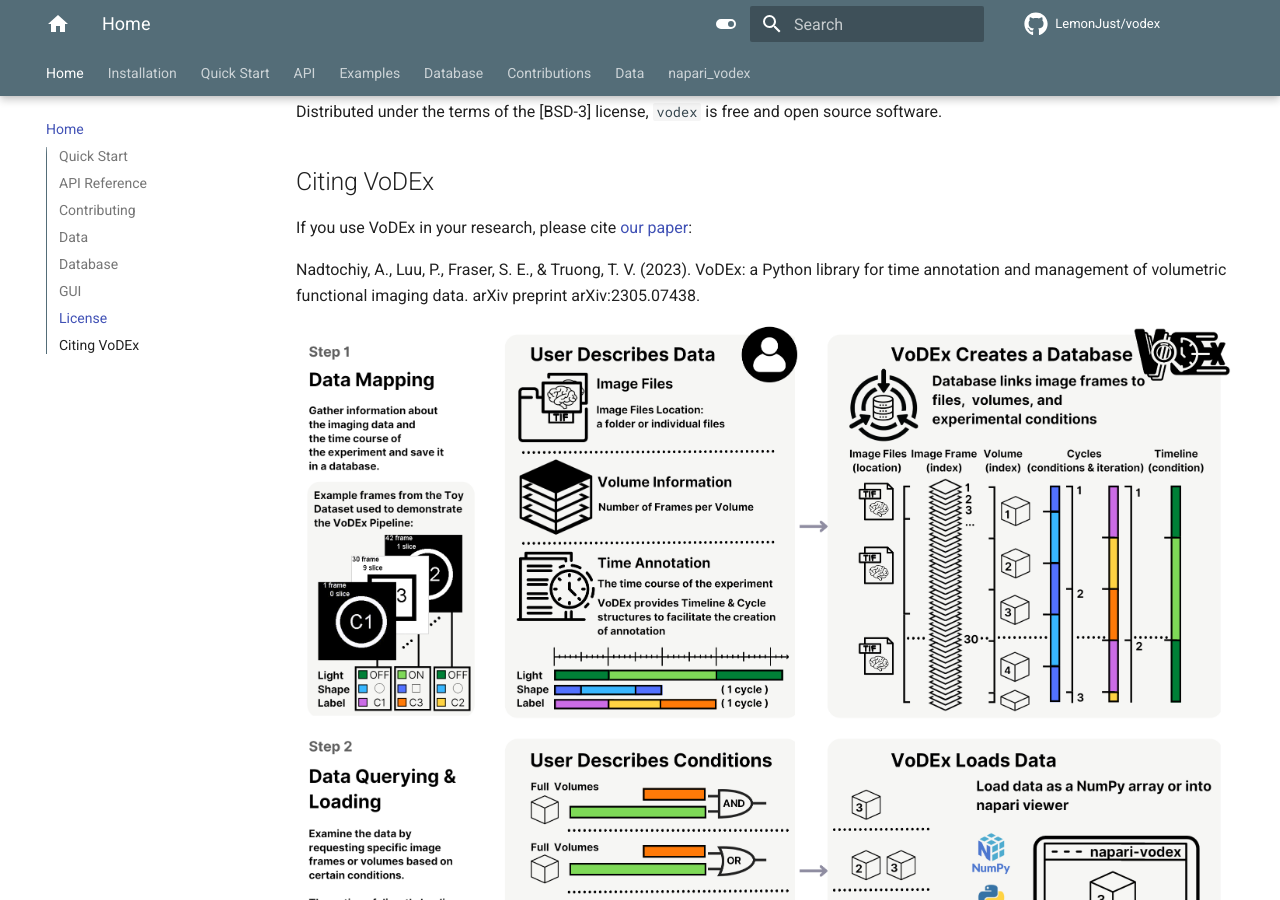
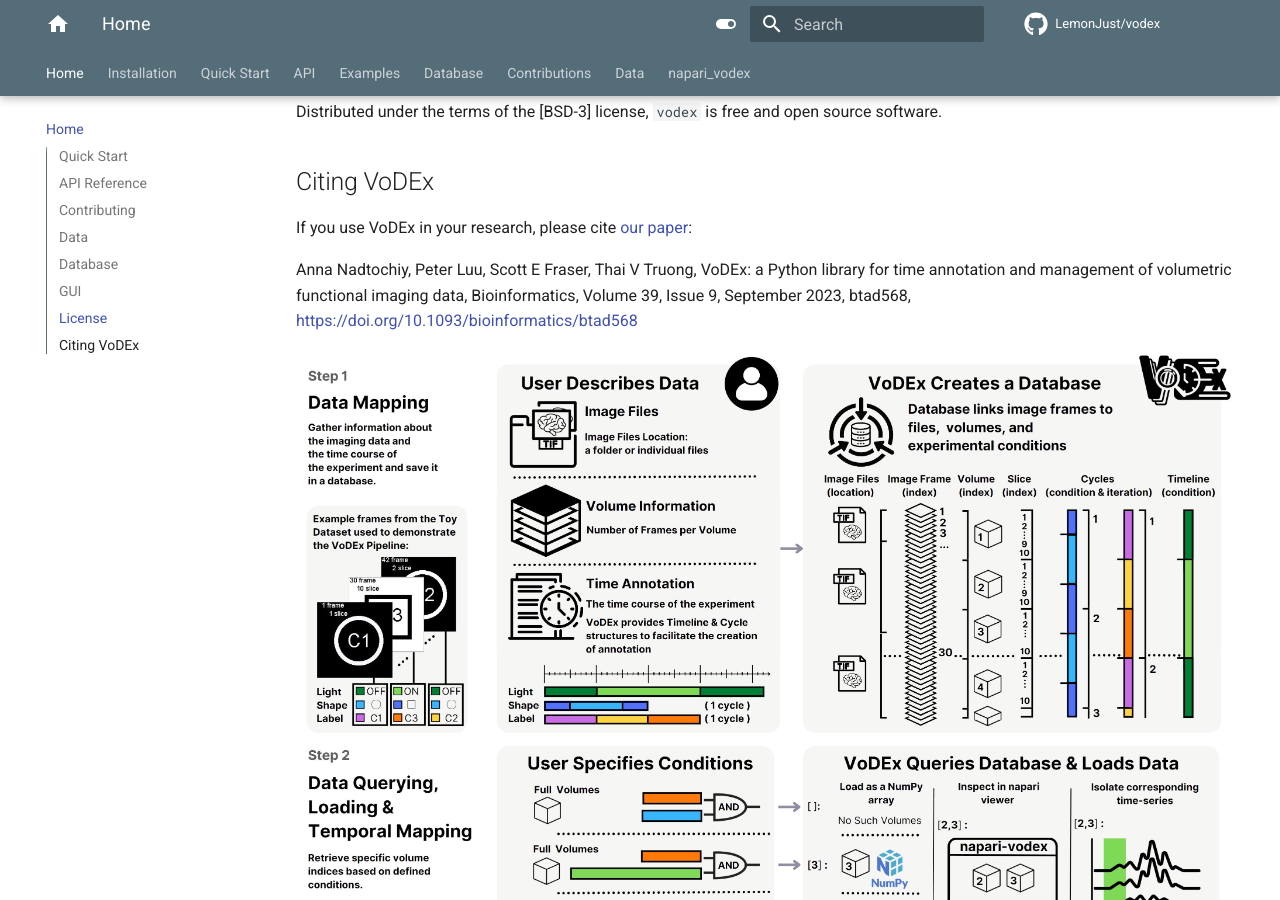
Before and after one commit to LemonJust/vodex, an MkDocs documentation site: the page built from docs/index.md, in a window 1280 px wide and 900 px high, scrolled down 1091 px. Built offline with MkDocs 1.6.1 and Material for MkDocs 9.7.7, drawn with Linux system fonts in a browser that asks for light colours; comment, search, counter and statistics services are not loaded.

Commit message:
updated docs w oxford paper

```diff
--- a/docs/index.md
+++ b/docs/index.md
@@ -31,10 +31,11 @@ For a quick start with napari-vodex see [napari_vodex](https://lemonjust.github.
 Distributed under the terms of the [BSD-3] license, `vodex` is free and open source software.
 
 ## Citing VoDEx
-If you use VoDEx in your research, please cite [our paper](https://arxiv.org/abs/2305.07438):
+If you use VoDEx in your research, please cite [our paper](https://doi.org/10.1093/bioinformatics/btad568):
 
-Nadtochiy, A., Luu, P., Fraser, S. E., & Truong, T. V. (2023). VoDEx: a Python library for time annotation and management of volumetric functional imaging data. arXiv preprint arXiv:2305.07438.
+Anna Nadtochiy, Peter Luu, Scott E Fraser, Thai V Truong, VoDEx: a Python library for time annotation and management of volumetric functional imaging data, Bioinformatics, Volume 39, Issue 9, September 2023, btad568,
+[https://doi.org/10.1093/bioinformatics/btad568](https://doi.org/10.1093/bioinformatics/btad568)
 
 <p align="center">
-  <img src="assets/vodex_infographics_w_data_and_labels.PNG" alt="cover" width="1200"/>
+  <img src="assets/paper_figure_w_time.JPG" alt="cover" width="1200"/>
 </p>
```
